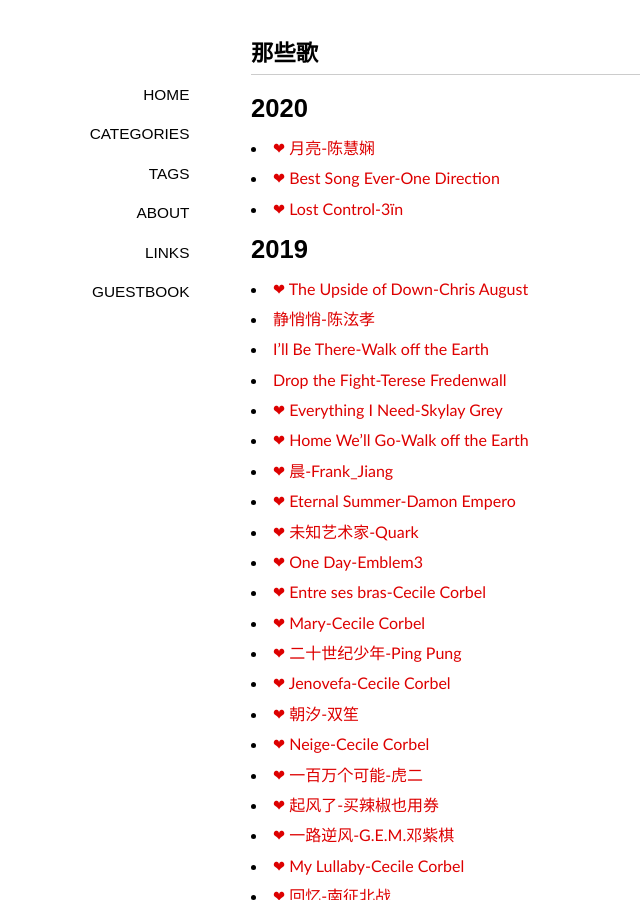
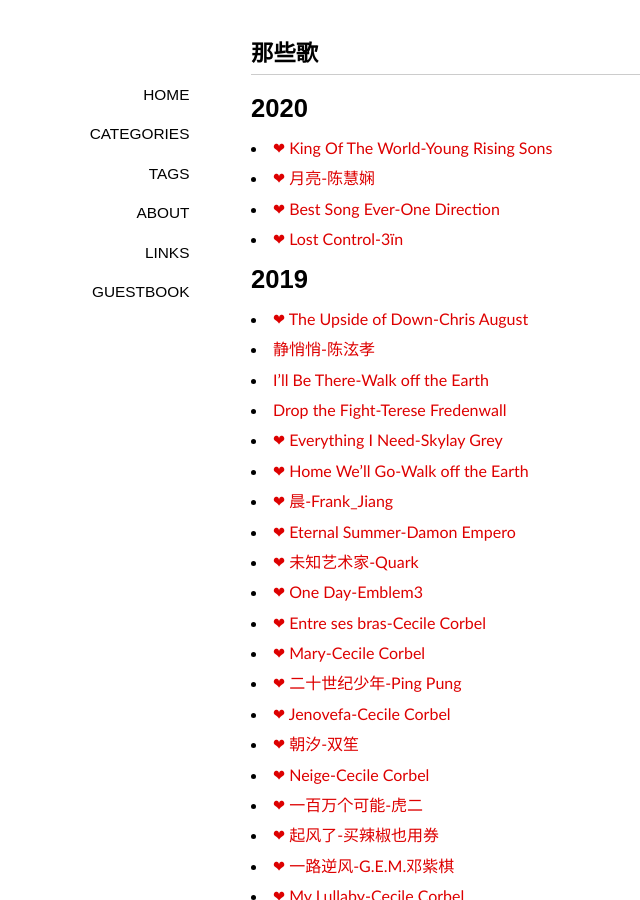
Before and after one commit to ohmyfish/ohmyfish.github.io, a Jekyll site: the page built from _posts/2015-09-01-那些歌.md, in a window 1280 px wide and 900 px high. Shown: the whole window, without its empty margins (89-729 px from the left). Built offline with Jekyll 4.4.1, drawn with Linux system fonts in a browser that asks for light colours; some web fonts are replaced; comment, search, counter and statistics services are not loaded.

Commit message:
默写旧时光

```diff
--- a/_posts/2015-09-01-那些歌.md
+++ b/_posts/2015-09-01-那些歌.md
@@ -6,6 +6,7 @@ tags: [墨写旧时光]
 ---
 
 # 2020
+- [❤ King Of The World-Young Rising Sons](http://music.163.com/song?id=28859947&userid=2539497)
 - [❤ 月亮-陈慧娴](http://music.163.com/song?id=212412&userid=2539497)
 - [❤ Best Song Ever-One Direction](http://music.163.com/song?id=26902779&userid=2539497)
 - [❤ Lost Control-3ïn](http://music.163.com/song?id=1340301985&userid=2539497)
```
